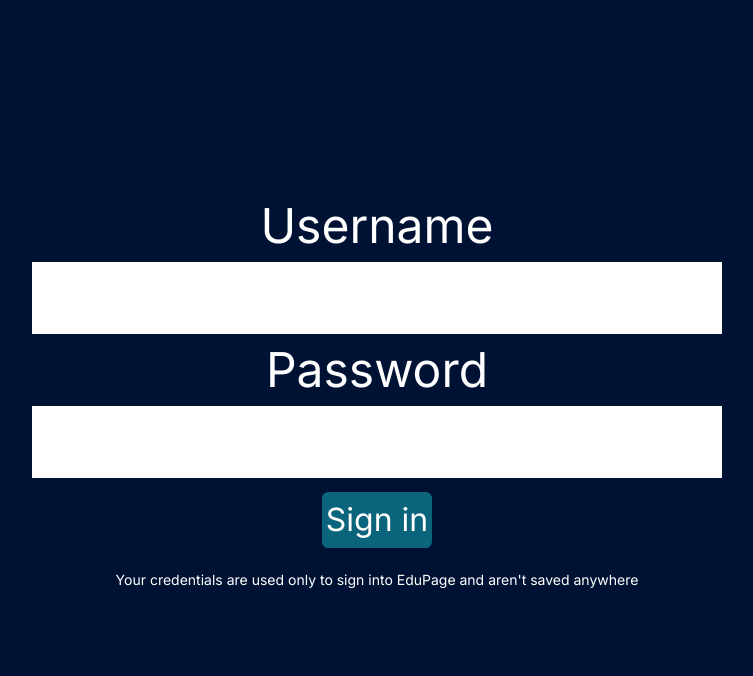
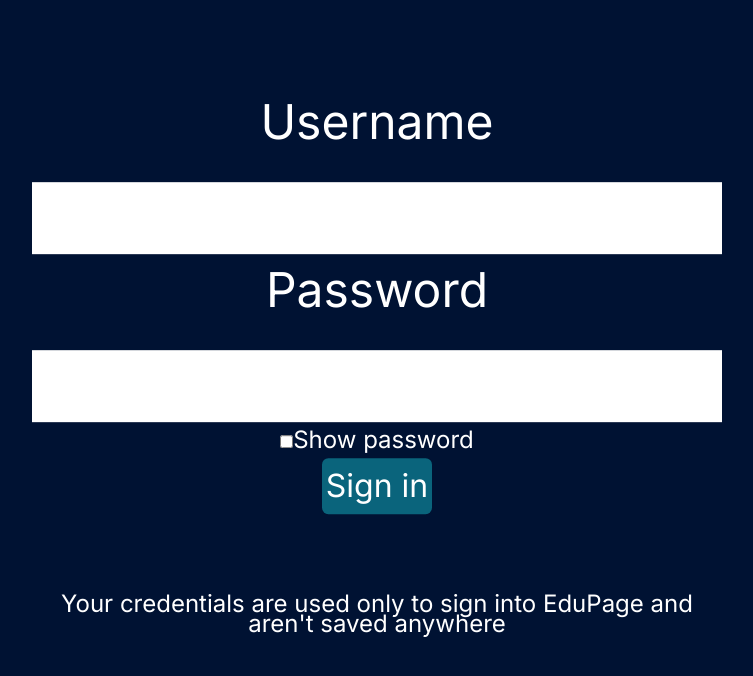
Before and after one commit to divear/EduCalc, a Next.js app: page / in a window 1280 px wide. Shown: the top 676 px of the page, without its empty margins (263-1016 px from the left). Built offline with nearby package versions, Linux system fonts and the light colour scheme.

Commit message:
add password showing

```diff
--- a/app/globals.css
+++ b/app/globals.css
@@ -20,15 +20,24 @@ body {
 }
 
 .signin {
-  font-size: 3rem;
   text-align: center;
   position: fixed;
   left: 50%;
   top: 50%;
   transform: translate(-50%, -50%);
 }
+.signin input,
+h1 {
+  font-size: 3rem;
+}
+.signin p,
+label {
+  font-size: 1.5rem;
+  margin: 10vh 0;
+}
 input {
   color: black;
+  background-color: white;
 }
 button {
   cursor: pointer;
--- a/app/page.tsx
+++ b/app/page.tsx
@@ -17,6 +17,7 @@ export default function Home() {
   const [chosenGrades, setChosenGrades] = useState<number[]>();
   const [chosenShowGrades, setChosenShowGrades] = useState<number[]>();
   const [chosenValues, setChosenValues] = useState<number[]>();
+  const [showPass, setShowPass] = useState(false);
 
   function signin(e: any) {
     e.preventDefault();
@@ -95,17 +96,26 @@ export default function Home() {
           signin(e);
         }}
       >
-        <label>Username</label>
+        <h1>Username</h1>
         <br />
         <input value={username} onChange={(e) => setUsername(e.target.value)} />
         <br />
-        <label>Password</label>
+        <h1>Password</h1>
         <br />
         <input
-          type="password"
+          type={showPass ? "text" : "password"}
           value={password}
           onChange={(e) => setPassword(e.target.value)}
         />
+        <br />
+        <label>
+          <input
+            id="showPass"
+            type="checkbox"
+            onChange={() => setShowPass(!showPass)}
+          ></input>
+          Show password
+        </label>
 
         <br />
         <button className="signButton">Sign in</button>
```
